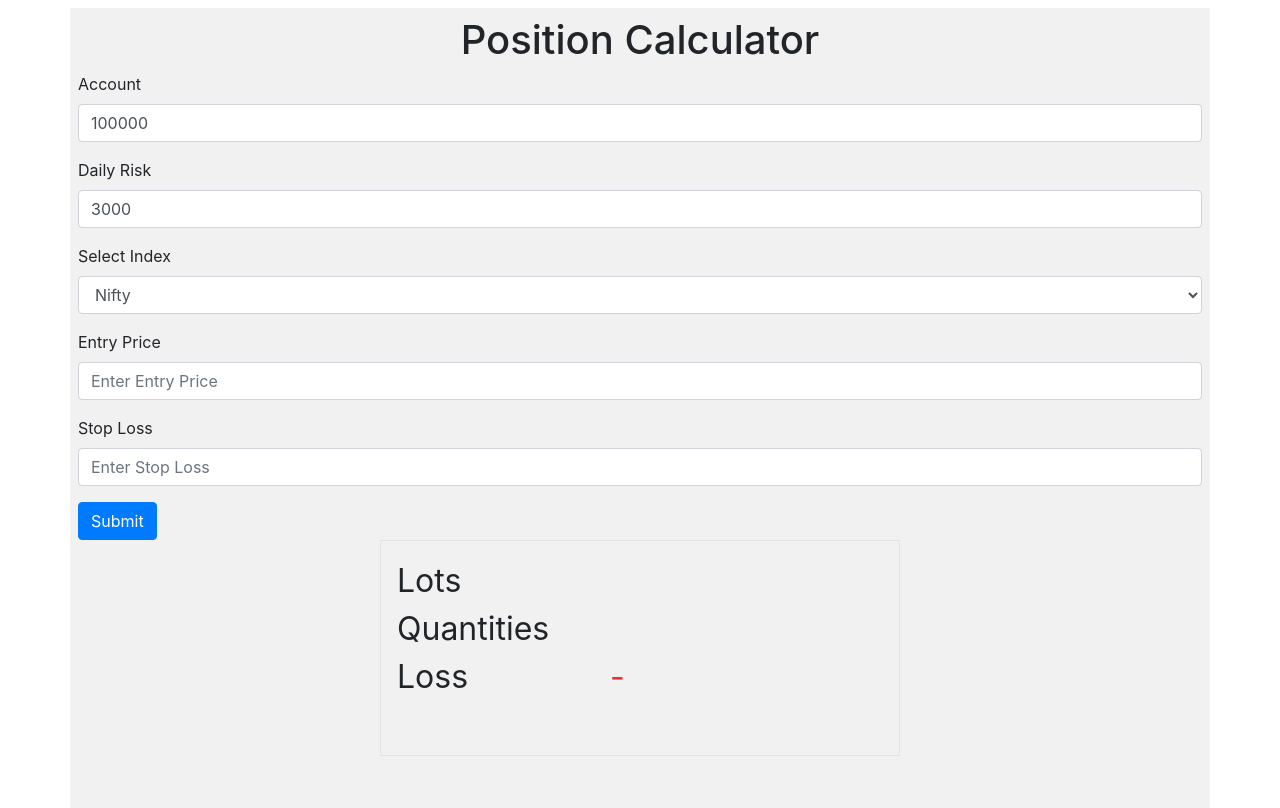
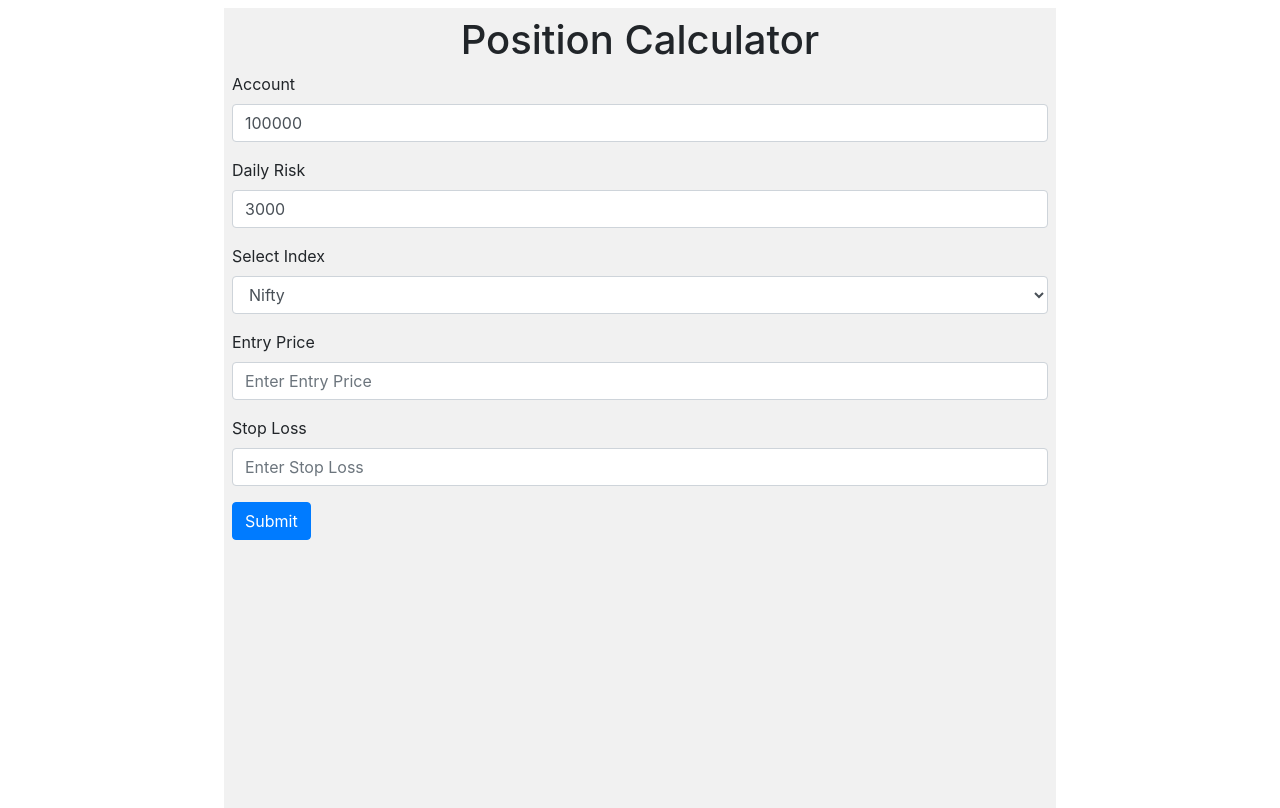
Before and after one commit to Mangesh98/Position-Calculator, a PHP site: page / in a window 1280 px wide. Run offline with PHP 8.4, Linux system fonts and the light colour scheme.

Commit message:
minor update

```diff
--- a/index.css
+++ b/index.css
@@ -4,11 +4,12 @@
 .main{
     background-color: #f1f1f1;
     height: 100vh;
+    width: 104vh;
 }
 .info{
-    width: 65vh;
-    height: 27vh;
-    font-size: xx-large;
+    width: 60vh;
+    height: 23vh;
+    font-size: x-large;
     border: solid 1px #e3e3e3;
     padding: 1rem;
 }
--- a/index.php
+++ b/index.php
@@ -12,7 +12,7 @@ $account="";
 $index="";
 $bankNifty="";
 $nifty="";
-$hide="";
+$hide="data";
     if($_SERVER["REQUEST_METHOD"] == "POST") {
     $account = $_POST['account'];
     $dailyRisk = $_POST['dailyRisk'];
@@ -138,9 +138,9 @@ $hide="";
 
       <div class="d-flex justify-content-center">
       <div class="<?php echo $hide ?> info -flex justify-content-between">
-        <div>Lots<label style="margin-left: 142px;"><?php echo $lots;?></label></div>
-        <div>Quantities<label style="margin-left: 59px;"><?php echo $quantities;?></label></div>
-        <div>Loss<label style="color: #F12D2D;margin-left: 142px;">-<?php echo $loss;?></label></div>
+        <div>Lots<label style="margin-left: 143px;"><?php echo $lots;?></label></div>
+        <div>Quantities<label style="margin-left: 80px;"><?php echo $quantities;?></label></div>
+        <div>Loss<label style="color: #F12D2D;margin-left: 134px;">-<?php echo $loss;?></label></div>
       </div>
       </div>
     </div>
```
